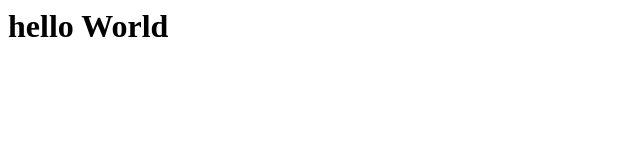
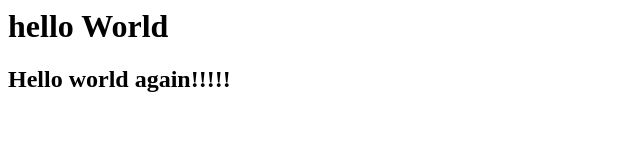
Before and after one commit to ahreg2002/Hello-World, a plain HTML site: page index.html in a window 1280 px wide. Shown: the whole page, without its empty margins (0-640 px from the left). Drawn offline with Linux system fonts and the light colour scheme.

Commit message:
new changes

```diff
--- a/index.html
+++ b/index.html
@@ -1 +1,2 @@
 <h1>hello World</h1>
+<h2>Hello world again!!!!!</h2>
```
